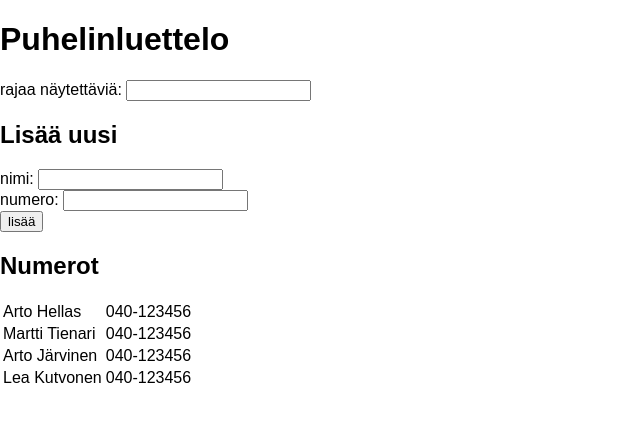
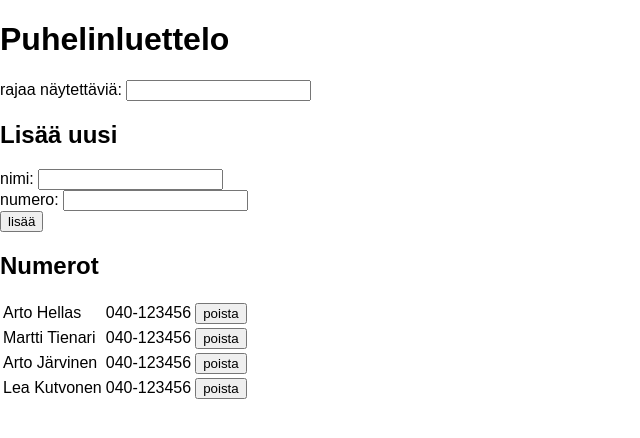
Before and after one commit to rlaurika/fso18, a React (Create React App) app in the folder osa2/puhelinluettelo/: page / in a window 1280 px wide. Shown: the top 438 px of the page, without its empty margins (0-640 px from the left). Built offline with nearby package versions, Linux system fonts and the light colour scheme; data requests are answered from the project's data file; the HTML template or start-up script is replaced by a standard one.

Commit message:
Add code for 2.16

```diff
--- a/osa2/puhelinluettelo/src/App.js
+++ b/osa2/puhelinluettelo/src/App.js
@@ -1,29 +1,28 @@
 import React from 'react';
 import personService from './services/persons'
 
-const PersonTableItem = (props) => {
-  const name = props.name
-  const number = props.number
-
+const PersonTableItem = ({ name, number, delHandler }) => {
   return (
     <tr>
       <td>{name}</td>
       <td>{number}</td>
+      <td><button name="del_button" onClick={delHandler}>poista</button></td>
     </tr>
   )
 }
 
-const PersonTable = (props) => {
-  const persons = props.persons
-  const filter = props.filter
-
+const PersonTable = ({ persons, filter, delHandler }) => {
   return (
     <table>
       <tbody>
         {persons.filter(
           person => { return person.name.toLowerCase().includes(filter.toLowerCase()) }
         ).map(
-          person => <PersonTableItem key={person.name} name={person.name} number={person.number}/>)
+          person => <PersonTableItem
+                      key={person.name}
+                      name={person.name}
+                      number={person.number}
+                      delHandler={delHandler(person.id)}/>)
         }
       </tbody>
     </table>
@@ -102,6 +101,23 @@ class App extends React.Component {
     }
   }
 
+  deletePerson = (id) => {
+    return () => {
+      const personObject = this.state.persons.find(person => person.id === id)
+      const ok_to_delete = window.confirm(`Poistetaanko ${personObject.name}?`)
+
+      if (ok_to_delete) {
+        personService
+          .remove(id)
+          .then(() => {
+            this.setState({
+              persons: this.state.persons.filter(n => n.id !== id)
+            })
+          })
+      }
+    }
+  }
+
   handleNameChange = (event) => {
     this.setState({ newName: event.target.value })
   }
@@ -126,7 +142,10 @@ class App extends React.Component {
                        handleNameChange={this.handleNameChange}
                        handleNumberChange={this.handleNumberChange}/>
         <h2>Numerot</h2>
-        <PersonTable persons={this.state.persons} filter={this.state.filter}/>
+        <PersonTable
+          persons={this.state.persons}
+          filter={this.state.filter}
+          delHandler={this.deletePerson}/>
       </div>
     )
   }
--- a/osa2/puhelinluettelo/src/services/persons.js
+++ b/osa2/puhelinluettelo/src/services/persons.js
@@ -6,9 +6,19 @@ const getAll = () => {
   return request.then(response => response.data)
 }
 
+const get = (id) => {
+  const request = axios.get(`${baseUrl}/${id}`)
+  return request.then(response => response.data)
+}
+
 const create = (newObject) => {
   const request = axios.post(baseUrl, newObject)
   return request.then(response => response.data)
 }
 
-export default { getAll, create }
+const remove = (id) => {
+  const request = axios.delete(`${baseUrl}/${id}`)
+  return request.then(response => response.data)
+}
+
+export default { getAll, get, create, remove }
```
